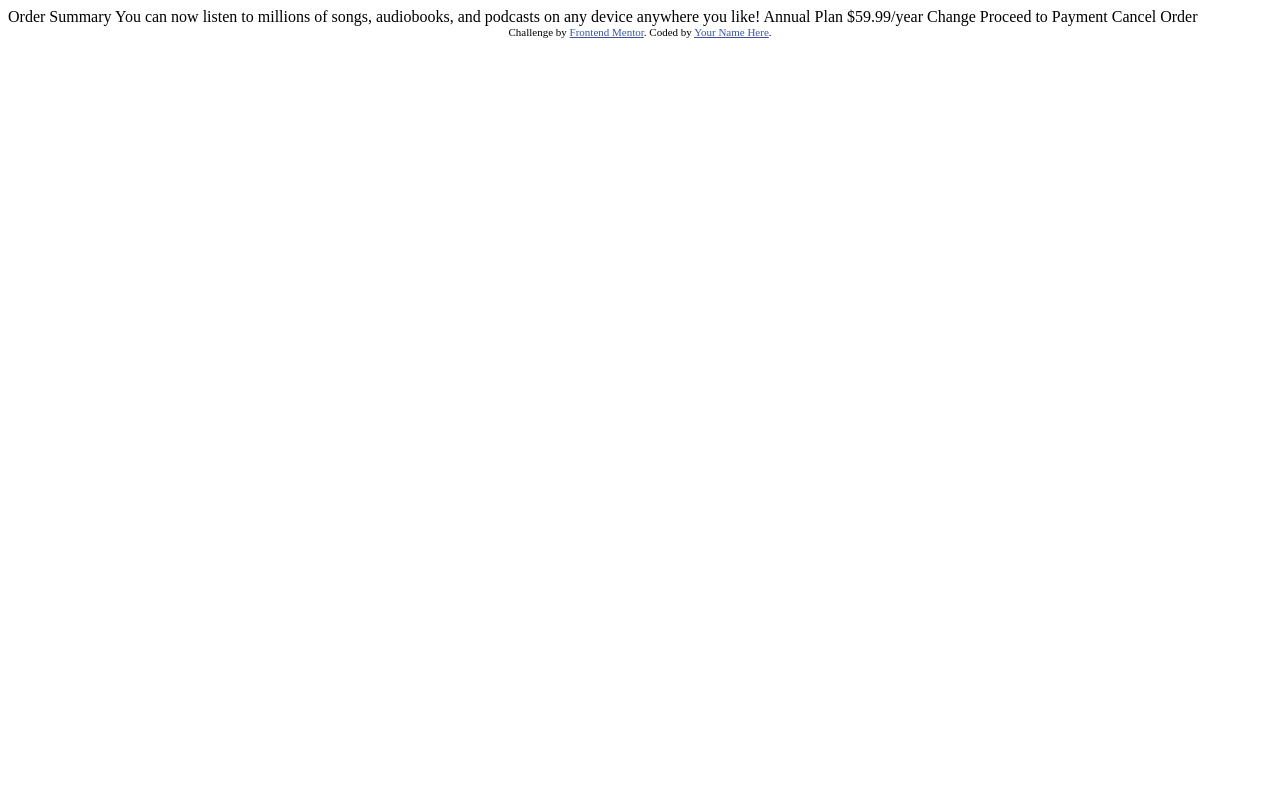
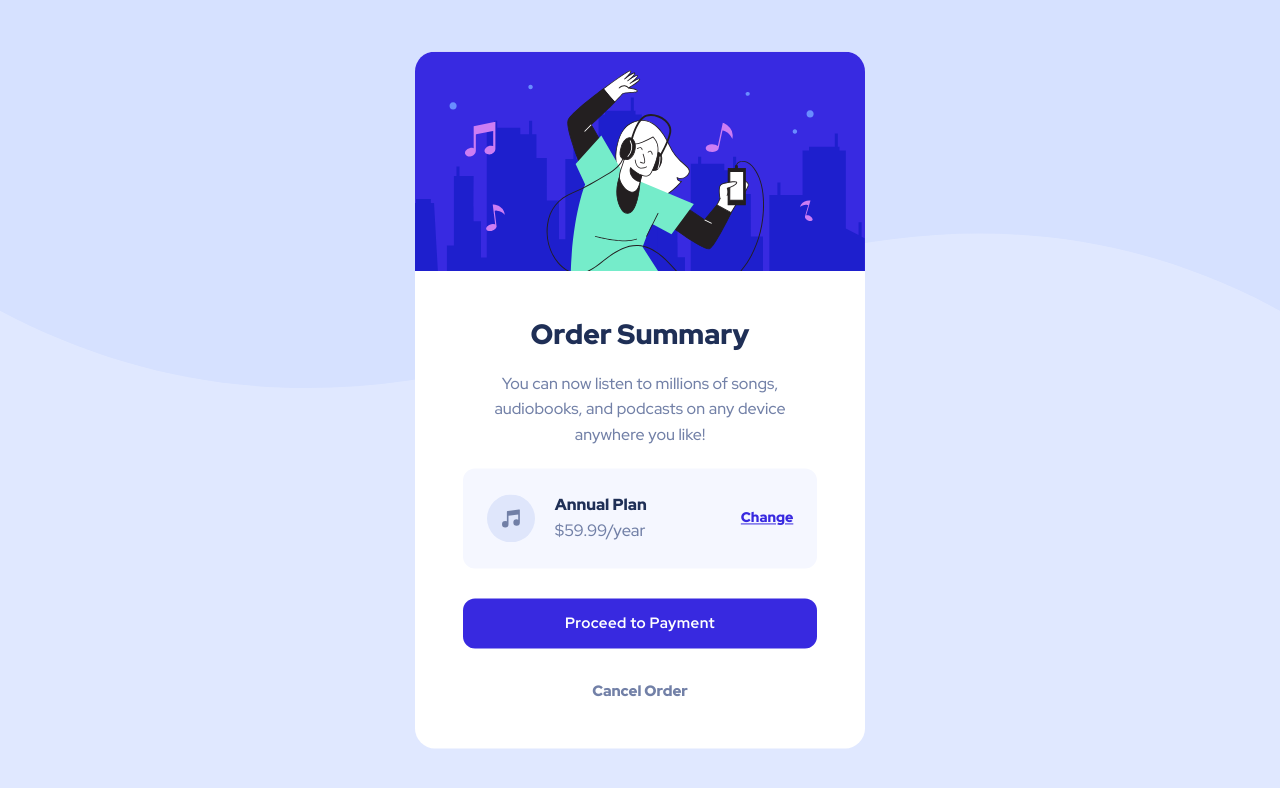
Before and after one commit to a-falkonia/order-summary-component, a plain HTML site: page index.html in a window 1280 px wide. Drawn offline with Linux system fonts and the light colour scheme.

Commit message:
desktop ver1

```diff
--- a/index.html
+++ b/index.html
@@ -2,36 +2,41 @@
 <html lang="en">
 <head>
   <meta charset="UTF-8">
-  <meta name="viewport" content="width=device-width, initial-scale=1.0"> <!-- displays site properly based on user's device -->
-
+  <meta name="viewport" content="width=device-width, initial-scale=1.0">
   <link rel="icon" type="image/png" sizes="32x32" href="./images/favicon-32x32.png">
+  <link rel="stylesheet" href="style.css">
 
   <title>Frontend Mentor | Order summary card</title>
 
-  <!-- Feel free to remove these styles or customise in your own stylesheet 👍 -->
-  <style>
-    .attribution { font-size: 11px; text-align: center; }
-    .attribution a { color: hsl(228, 45%, 44%); }
-  </style>
 </head>
+
 <body>
 
-  Order Summary
 
-  You can now listen to millions of songs, audiobooks, and podcasts on any
-  device anywhere you like!
+  <div class="card">
+    <img class="card__img" src="images/illustration-hero.svg" alt="Hero illustration"></img>
+    <div class="card__content">
+      <h2 class="card__title">Order Summary</h2>
+      <p class="card__subtitle">You can now listen to millions of songs, audiobooks, and podcasts on any
+        device anywhere you like!</p>
 
-  Annual Plan
-  $59.99/year
+      <div class="plan-box">
+        <div class="plan-box__description">
+          <img class="plan-box__icon" src="./images/icon-music.svg" alt="Music icon">
+          <div>
+            <h4>Annual Plan</h4>
+            <p>$59.99/year</p>
+          </div>
+        </div>
+        <a href="#" class="plan-box__change">Change</a>
+      </div>
 
-  Change
+    <a href="#" class="proceed-btn">Proceed to Payment</a>
+    <a href="#" class="cancel-btn">Cancel Order</a>
 
-  Proceed to Payment
-  Cancel Order
+  </div>
+  </div>
 
-  <div class="attribution">
-    Challenge by <a href="https://www.frontendmentor.io?ref=challenge" target="_blank">Frontend Mentor</a>.
-    Coded by <a href="#">Your Name Here</a>.
-  </div>
+
 </body>
 </html>
--- /dev/null
+++ b/style.css
@@ -0,0 +1,121 @@
+@import url('https://fonts.googleapis.com/css2?family=Red+Hat+Display:wght@500;700;900&display=swap');
+
+* {
+    margin: 0;
+    padding: 0;
+    box-sizing: border-box;
+}
+
+body {
+    font-family: 'Red Hat Display', sans-serif;
+    font-size: 16px;
+
+    min-height: 100vh;
+    background-image: url(images/pattern-background-desktop.svg);
+    background-repeat: no-repeat;
+    background-size: contain;
+    background-color: hsl(225, 100%, 94%);
+    position: relative;
+
+
+}
+
+.card {
+    position: absolute;
+    left: 50%;
+    top: 50%;
+    transform: translate(-50%, -50%);
+
+    max-width: 450px;
+    background-color: white;
+    border-radius: 20px;
+    overflow: hidden;
+}
+
+.card__content {
+    padding: 36px 10.6% 45px;
+    text-align: center;
+    line-height: 1.6;
+}
+
+.card__title{
+    color: hsl(223, 47%, 23%);
+    font-weight: 900;
+    font-size: 28px;
+    margin-bottom: 14px;
+}
+
+.card__subtitle {
+    color: hsl(224, 23%, 55%);
+    font-size: 16px;
+    margin-bottom: 20px;
+    font-weight: 500;
+    letter-spacing: 0.075px;
+}
+
+.plan-box{
+    display: flex;
+    align-items: center;
+    justify-content: space-between;
+    padding: 24px;
+
+    background-color: hsl(225, 100%, 98%);
+    border-radius: 12px;
+}
+
+.plan-box__description{
+    display: flex;
+    align-items: center;
+    text-align: left;
+}
+
+
+.plan-box__description div {
+    margin-left: 20px;
+
+}
+
+.plan-box__description div  {
+    font-weight: 900;
+    font-size: 16px;
+    color: hsl(223, 47%, 23%);
+}
+
+.plan-box__description div h4 {
+    font-size: 16px;
+    font-weight: 900;
+    color: hsl(223, 47%, 23%);
+}
+
+.plan-box__description div p {
+    font-size: 16.5px;
+    font-weight: 400;
+    color: hsl(224, 23%, 55%)
+}
+
+.plan-box a {
+    font-weight: 900;
+    color: hsl(245, 75%, 52%);
+    font-size: 14px;
+}
+
+a.proceed-btn{
+    display: block;
+    text-decoration: none;
+    color: white;
+    background-color: hsl(245, 75%, 52%);
+    font-weight: 700;
+    font-size: 15px;
+    letter-spacing: 0.4px;
+
+    padding: 13px 0;
+    border-radius: 12px;
+    margin: 30px 0 30px;
+}
+
+a.cancel-btn{
+    color: hsl(224, 23%, 55%);
+    text-decoration: none;
+    font-weight: 900;
+    font-size: 15px;
+}
```
